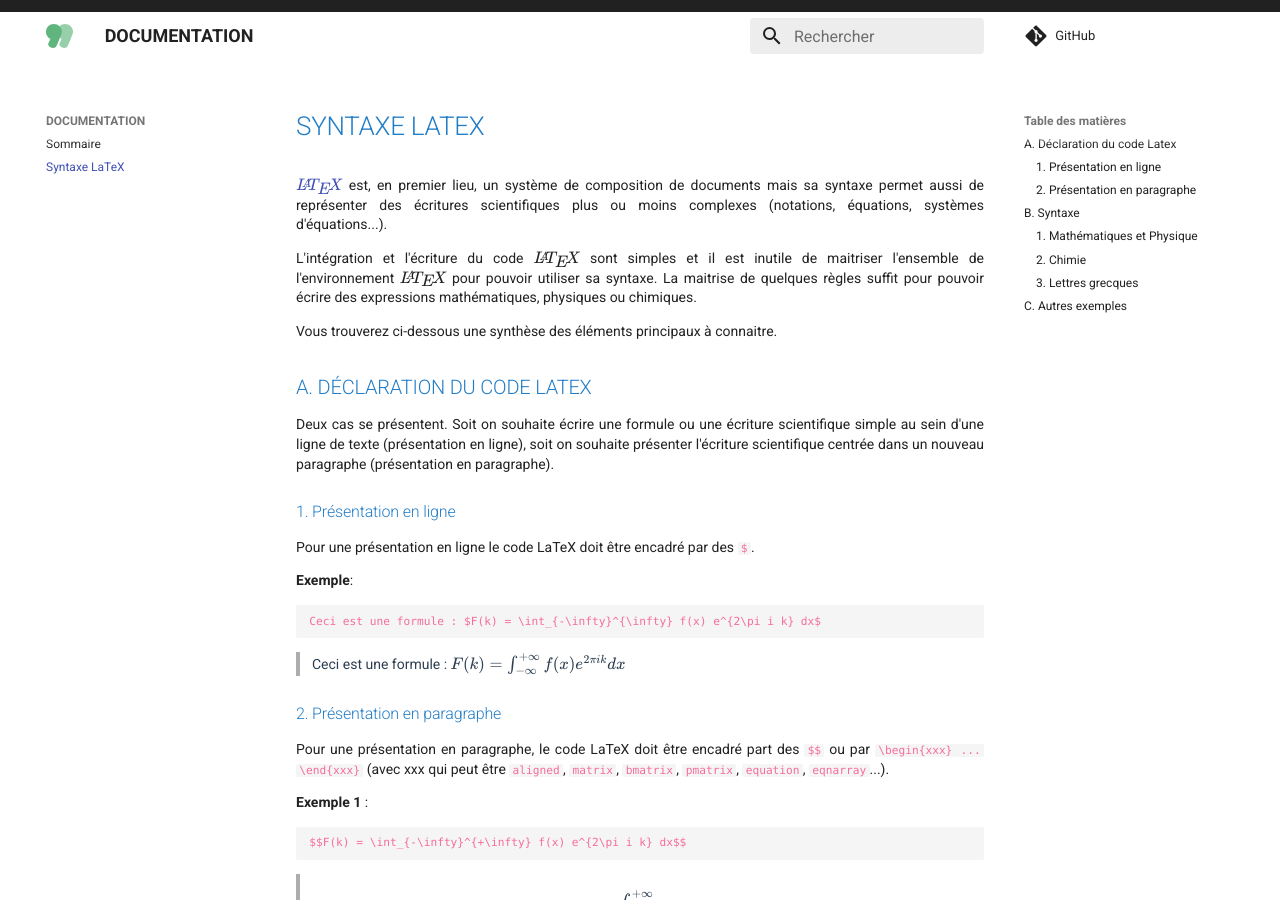
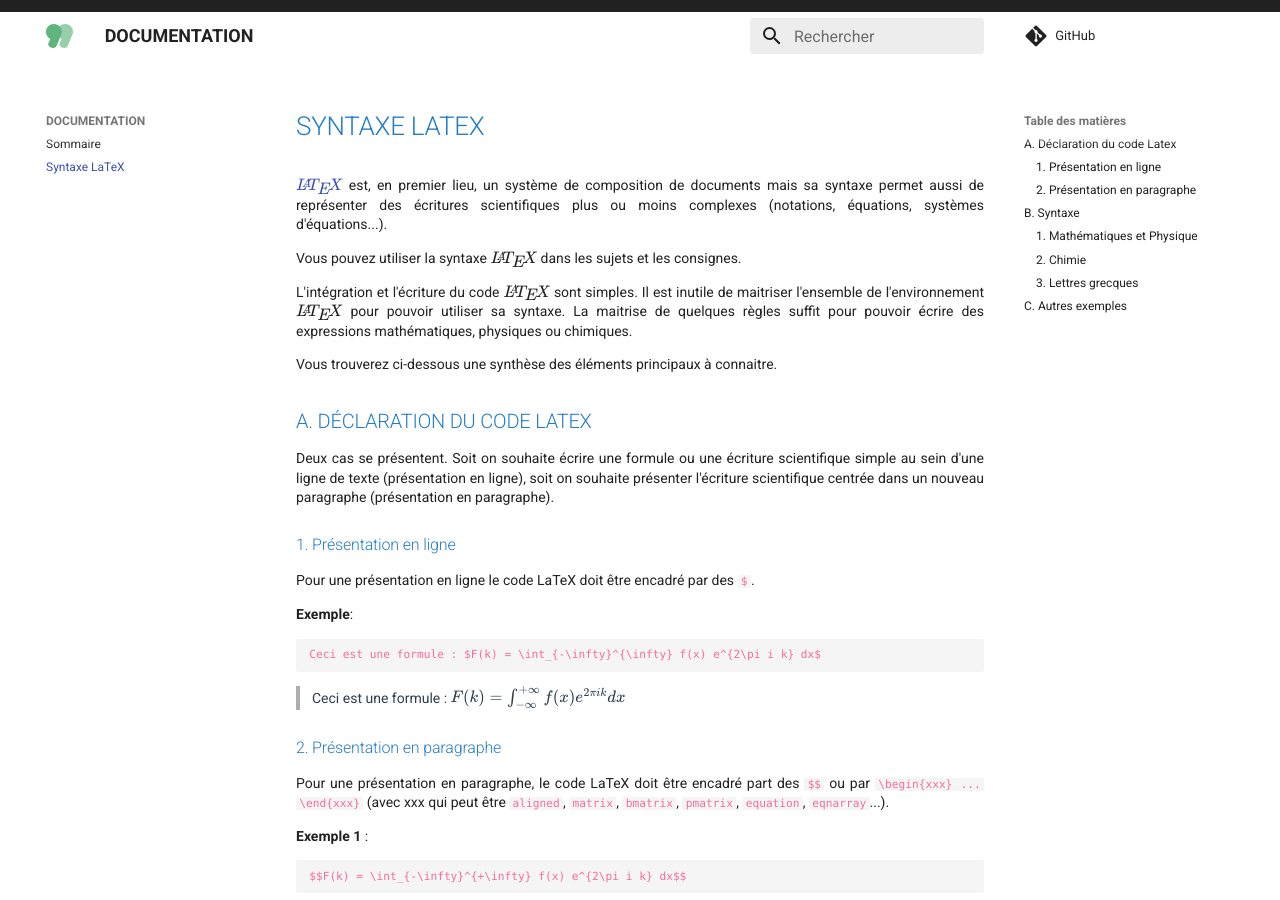
Before and after one commit to mon-oral/documentation, an MkDocs documentation site: the page built from docs/Syntaxe LaTex.md, in a window 1280 px wide and 900 px high. Built offline with MkDocs 1.6.1 and Material for MkDocs 9.7.7, drawn with Linux system fonts in a browser that asks for light colours; comment, search, counter and statistics services are not loaded; the version menu is left out.

Commit message:
Update Syntaxe LaTex.md

```diff
--- a/docs/Syntaxe LaTex.md
+++ b/docs/Syntaxe LaTex.md
@@ -2,7 +2,9 @@
 
 [$\LaTeX$](https://fr.wikipedia.org/wiki/LaTeX) est, en premier lieu, un système de composition de documents mais sa syntaxe permet aussi de représenter des écritures scientifiques plus ou moins complexes (notations, équations, systèmes d'équations...).
 
-L'intégration et l'écriture du code $\LaTeX$ sont simples  et il est inutile de maitriser l'ensemble de l'environnement $\LaTeX$ pour pouvoir utiliser sa syntaxe. La maitrise de quelques règles suffit pour pouvoir écrire des expressions mathématiques, physiques ou chimiques.
+Vous pouvez utiliser la syntaxe $\LaTeX$ dans les sujets et les consignes.
+
+L'intégration et l'écriture du code $\LaTeX$ sont simples. Il est inutile de maitriser l'ensemble de l'environnement $\LaTeX$ pour pouvoir utiliser sa syntaxe. La maitrise de quelques règles suffit pour pouvoir écrire des expressions mathématiques, physiques ou chimiques.
 
 Vous trouverez ci-dessous une synthèse des éléments principaux à connaitre.
 
```
